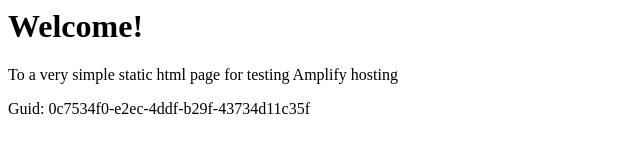
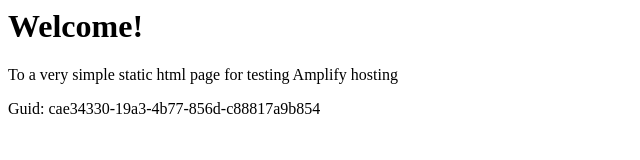
Before and after one commit to aws-aemilia-yul/Github-PR-Commit-Integration-Test-DoNotTouch-GitHubWebhookPushCanaryTest-v1-prod-ca-central-1, a website: page src/index.html in a window 1280 px wide. Shown: the full height of the page, 0-640 px from the left. Drawn offline with Linux system fonts and the light colour scheme.

Commit message:
commit from integ tests

```diff
--- a/src/index.html
+++ b/src/index.html
@@ -12,6 +12,6 @@
 <body>
     <h1>Welcome!</h1>
     <p>To a very simple static html page for testing Amplify hosting</p>
-    <p>Guid: 0c7534f0-e2ec-4ddf-b29f-43734d11c35f</p></body>
+    <p>Guid: cae34330-19a3-4b77-856d-c88817a9b854</p></body>
 
 </html>
```
